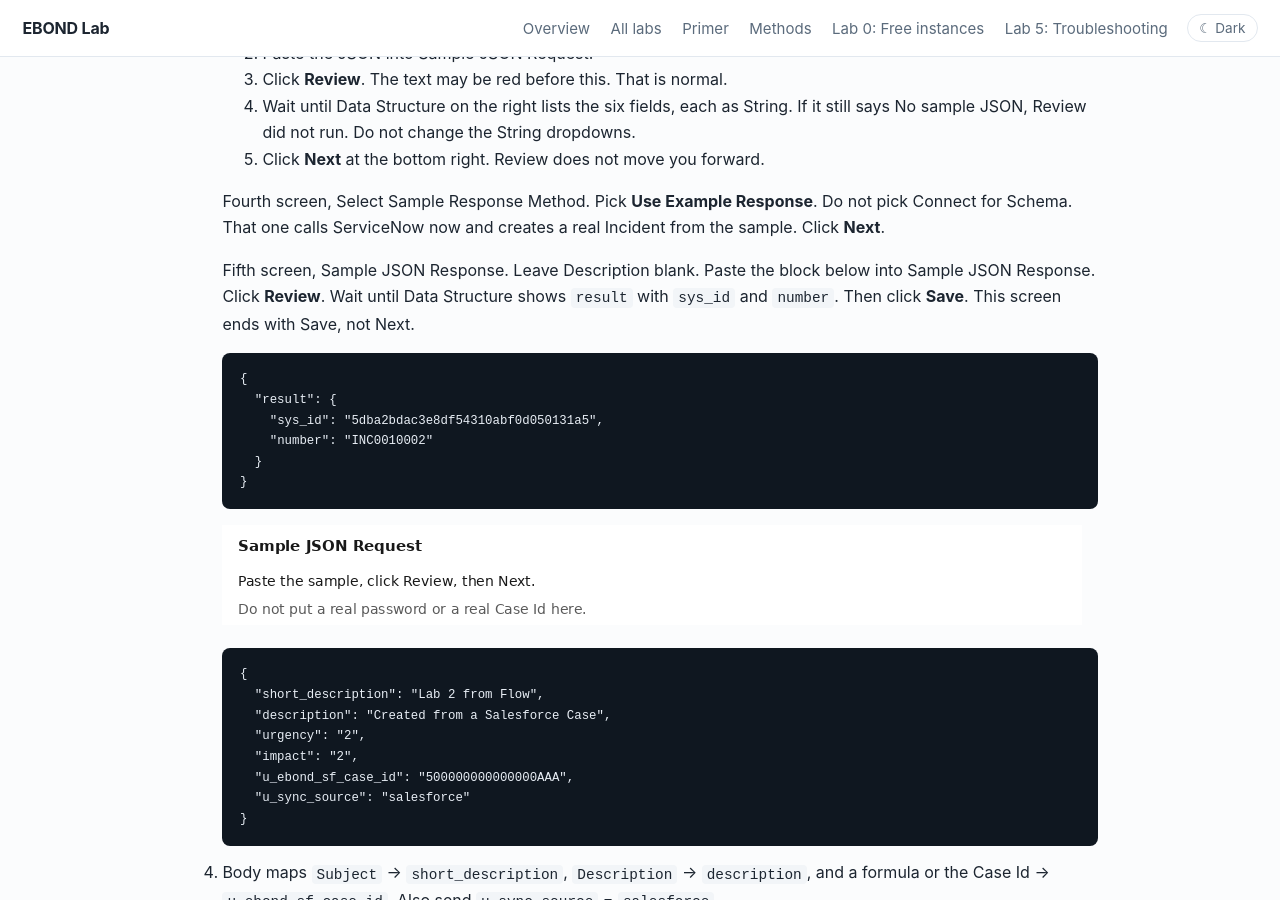
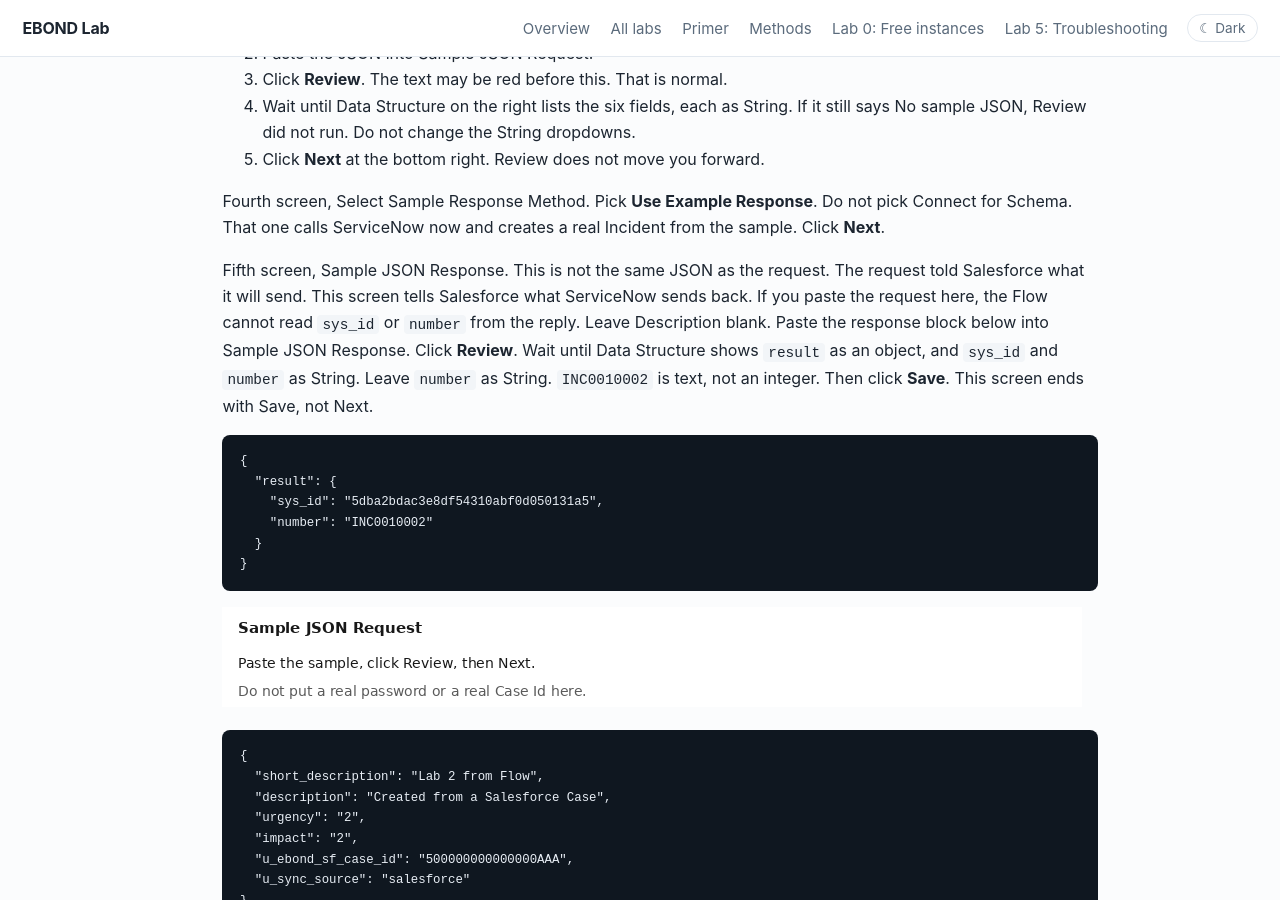
Before and after one commit to eltonaguiar/EBOND_ServiceNowSalesforce, a Jekyll site: the page built from site/labs/02-salesforce-to-snow.md, in a window 1280 px wide and 900 px high, scrolled down 7116 px. Built offline with Jekyll 4.4.1, drawn with Linux system fonts in a browser that asks for light colours.

Commit message:
Say the response number field stays String.

````diff
--- a/site/labs/02-salesforce-to-snow.md
+++ b/site/labs/02-salesforce-to-snow.md
@@ -230,7 +230,7 @@ Use this only if you picked Flow above.
 
    Fourth screen, Select Sample Response Method. Pick **Use Example Response**. Do not pick Connect for Schema. That one calls ServiceNow now and creates a real Incident from the sample. Click **Next**.
 
-   Fifth screen, Sample JSON Response. Leave Description blank. Paste the block below into Sample JSON Response. Click **Review**. Wait until Data Structure shows `result` with `sys_id` and `number`. Then click **Save**. This screen ends with Save, not Next.
+   Fifth screen, Sample JSON Response. This is not the same JSON as the request. The request told Salesforce what it will send. This screen tells Salesforce what ServiceNow sends back. If you paste the request here, the Flow cannot read `sys_id` or `number` from the reply. Leave Description blank. Paste the response block below into Sample JSON Response. Click **Review**. Wait until Data Structure shows `result` as an object, and `sys_id` and `number` as String. Leave `number` as String. `INC0010002` is text, not an integer. Then click **Save**. This screen ends with Save, not Next.
 
    ```json
    {
````
